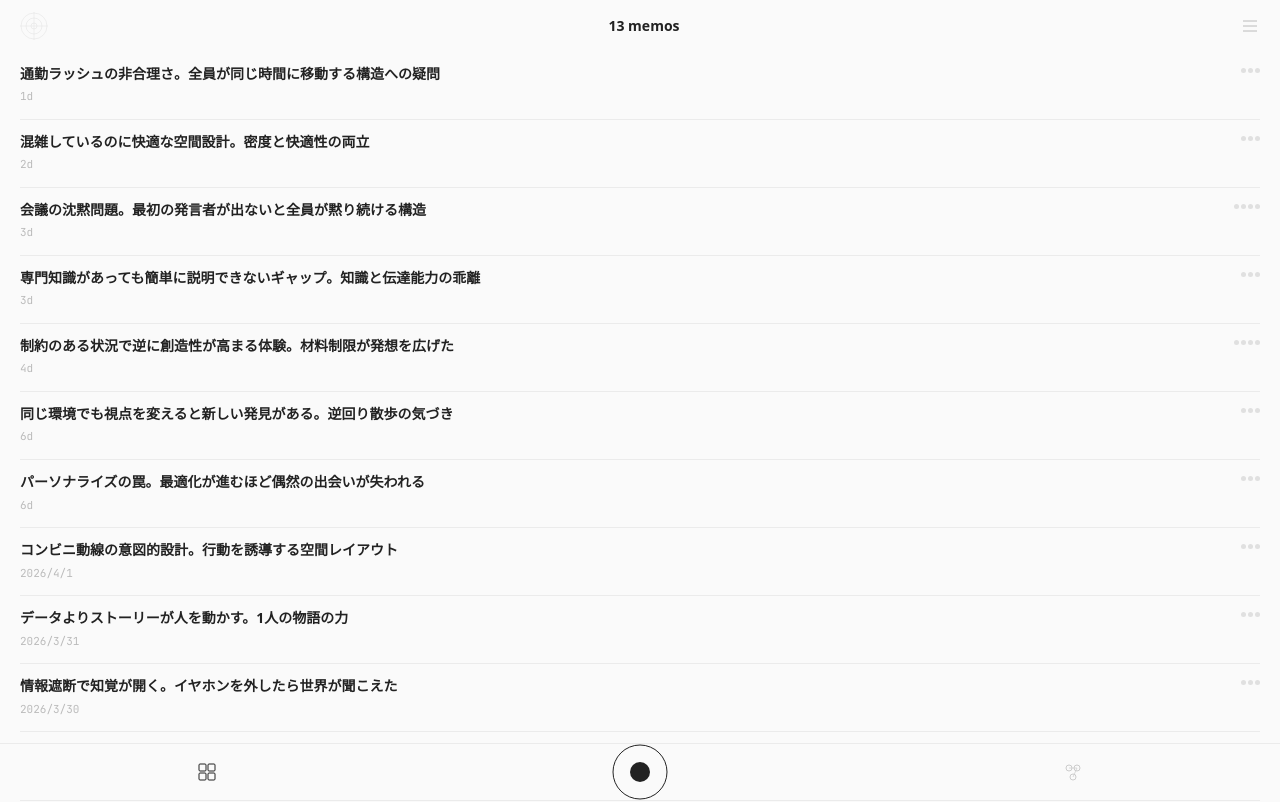
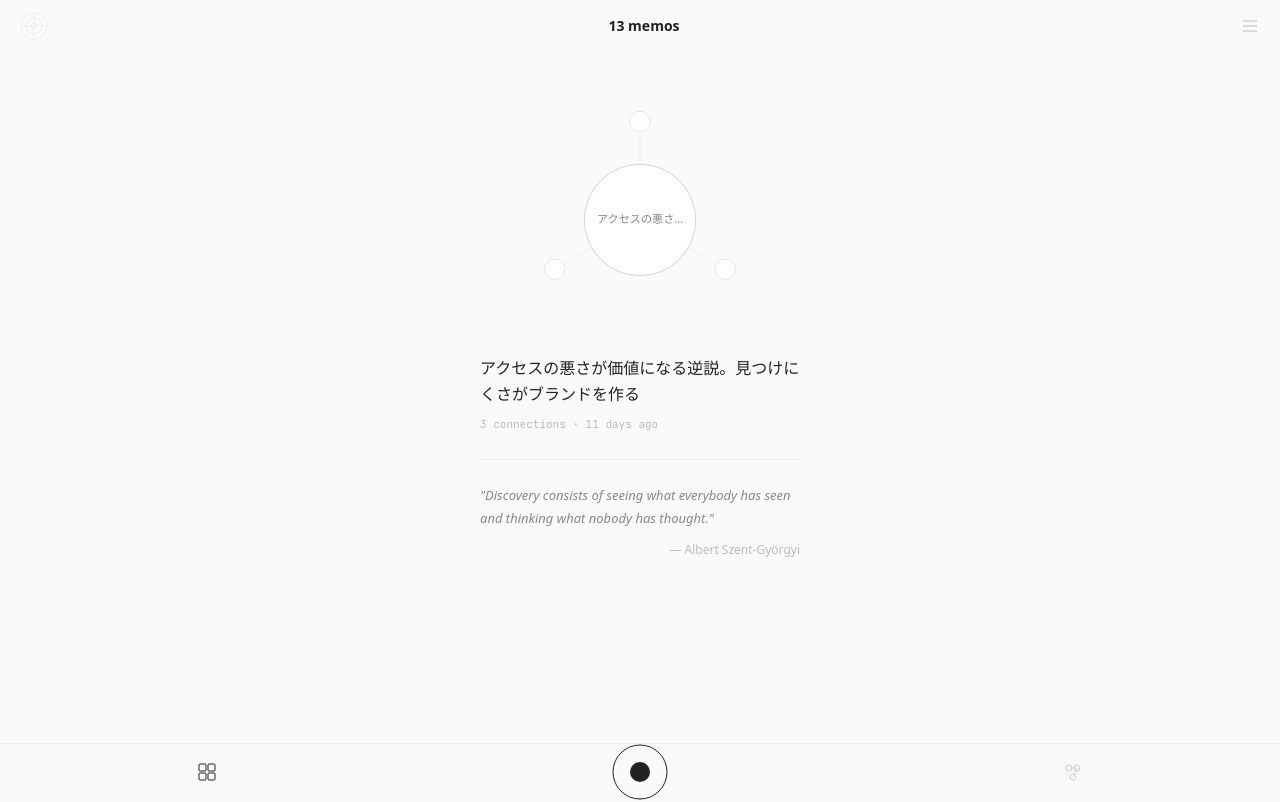
Before and after one commit to hiniku-aifactory/ideamemo, a Next.js app: page / in a window 1280 px wide. Shown: the top 802 px of the page. Built offline with nearby package versions, Linux system fonts and the light colour scheme; sample sign-in values are in the browser's storage.

Commit message:
FIX: §2 ホーム再設計 — ノードプレビュー+偉人の言葉

```diff
--- /dev/null
+++ b/src/app/api/connections/route.ts
@@ -0,0 +1,13 @@
+import { NextResponse } from "next/server";
+import { mockDb } from "@/lib/mock/db";
+import { MOCK_MODE } from "@/lib/mock/data";
+
+// GET -- 接続一覧
+export async function GET() {
+  if (MOCK_MODE) {
+    const connections = mockDb.connections.list();
+    return NextResponse.json({ connections });
+  }
+
+  return NextResponse.json({ connections: [] });
+}
--- a/src/app/page.tsx
+++ b/src/app/page.tsx
@@ -4,48 +4,60 @@ import { useAuth } from "@/components/auth-provider";
 import { useEffect, useState, useCallback } from "react";
 import { useRouter } from "next/navigation";
 import { AppHeader } from "@/components/app-header";
-import type { Idea } from "@/lib/types";
+import { NodePreview } from "@/components/node-preview";
+import { pickHomeIdea } from "@/lib/home-picker";
+import { quotes } from "@/lib/quotes";
+import type { Idea, Connection } from "@/lib/types";
 
-const MEMO_LIMIT = 20;
-
-interface IdeaWithMeta extends Idea {
-  connection_count?: number;
+interface Quote {
+  text: string;
+  author: string;
+  ja?: string;
 }
 
 function timeAgo(dateStr: string): string {
   const diff = Date.now() - new Date(dateStr).getTime();
-  const min = Math.floor(diff / 60000);
-  if (min < 1) return "now";
-  if (min < 60) return `${min}m`;
-  const hr = Math.floor(min / 60);
-  if (hr < 24) return `${hr}h`;
-  const d = Math.floor(hr / 24);
-  if (d < 7) return `${d}d`;
-  return new Date(dateStr).toLocaleDateString("ja-JP");
+  const d = Math.floor(diff / (1000 * 60 * 60 * 24));
+  if (d < 1) return "today";
+  if (d === 1) return "1 day ago";
+  return `${d} days ago`;
+}
+
+function getDailyQuote(): Quote {
+  const dayOfYear = Math.floor(
+    (Date.now() - new Date(new Date().getFullYear(), 0, 0).getTime()) / (1000 * 60 * 60 * 24)
+  );
+  return (quotes as Quote[])[dayOfYear % quotes.length];
 }
 
 export default function HomePage() {
   const { user, loading } = useAuth();
   const router = useRouter();
-  const [ideas, setIdeas] = useState<IdeaWithMeta[]>([]);
+  const [ideas, setIdeas] = useState<Idea[]>([]);
+  const [connections, setConnections] = useState<Connection[]>([]);
   const [fetching, setFetching] = useState(true);
 
-  const fetchIdeas = useCallback(async () => {
+  const fetchData = useCallback(async () => {
     try {
-      const res = await fetch("/api/ideas");
-      const data = await res.json();
-      setIdeas(data.ideas || []);
+      const [ideasRes, connRes] = await Promise.all([
+        fetch("/api/ideas"),
+        fetch("/api/connections"),
+      ]);
+      const ideasData = await ideasRes.json();
+      const connData = connRes.ok ? await connRes.json() : { connections: [] };
+      setIdeas(ideasData.ideas || []);
+      setConnections(connData.connections || []);
     } catch (err) {
-      console.error("Failed to fetch ideas:", err);
+      console.error("Failed to fetch:", err);
     } finally {
       setFetching(false);
     }
   }, []);
 
   useEffect(() => {
-    if (user) fetchIdeas();
+    if (user) fetchData();
     else setFetching(false);
-  }, [user, fetchIdeas]);
+  }, [user, fetchData]);
 
   if (loading) {
     return (
@@ -63,14 +75,14 @@ export default function HomePage() {
     return null;
   }
 
+  const pick = !fetching ? pickHomeIdea(ideas, connections) : null;
+  const quote = getDailyQuote();
+
   return (
     <main className="flex flex-col min-h-dvh animate-page-enter">
-      <AppHeader
-        title={`${ideas.length} memos`}
-      />
+      <AppHeader title={`${ideas.length} memos`} />
 
-      {/* Content */}
-      <div className="flex-1 px-5 pb-28">
+      <div className="flex-1 flex flex-col items-center px-5 pb-28" style={{ paddingTop: "6vh" }}>
         {fetching ? (
           <div className="flex justify-center pt-20">
             <div
@@ -78,9 +90,45 @@ export default function HomePage() {
               style={{ borderColor: "var(--border)", borderTopColor: "transparent" }}
             />
           </div>
-        ) : ideas.length === 0 ? (
-          /* エンプティステート */
-          <div className="flex flex-col items-center" style={{ paddingTop: "25vh" }}>
+        ) : pick ? (
+          <>
+            {/* ノードプレビュー */}
+            <button
+              className="w-full max-w-xs"
+              onClick={() => router.push(`/memo/${pick.idea.id}`)}
+              aria-label={pick.idea.summary}
+            >
+              <NodePreview idea={pick.idea} connections={pick.connections} />
+            </button>
+
+            {/* サマリー */}
+            <p
+              className="mt-4 text-[16px] w-full max-w-xs"
+              style={{ color: "var(--text-primary)", lineHeight: 1.6 }}
+            >
+              {pick.idea.summary}
+            </p>
+
+            {/* メタ情報 */}
+            <p
+              className="mt-2 text-[11px] w-full max-w-xs"
+              style={{
+                color: "var(--text-muted)",
+                fontFamily: "'JetBrains Mono', ui-monospace, monospace",
+              }}
+            >
+              {pick.connections.length} connections · {timeAgo(pick.idea.created_at)}
+            </p>
+
+            {/* 区切り線 */}
+            <div
+              className="mt-6 w-full max-w-xs"
+              style={{ borderTop: "0.5px solid var(--border-light)" }}
+            />
+          </>
+        ) : (
+          <>
+            {/* エンプティステート */}
             <svg width="80" height="80" viewBox="0 0 80 80" fill="none">
               <circle cx="40" cy="40" r="38" stroke="#E0E0E0" strokeWidth="0.5" />
               <circle cx="40" cy="40" r="24" stroke="#E0E0E0" strokeWidth="0.5" />
@@ -97,74 +145,48 @@ export default function HomePage() {
             >
               0 nodes
             </span>
-          </div>
-        ) : (
-          /* メモ一覧 */
-          <div>
-            {ideas.map((idea, idx) => (
-              <button
-                key={idea.id}
-                onClick={() => router.push(`/memo/${idea.id}`)}
-                className="w-full text-left py-3"
-                style={{
-                  borderBottom: idx < ideas.length - 1 ? "0.5px solid var(--border-light)" : "none",
-                }}
+
+            {/* 区切り線 */}
+            <div
+              className="mt-8 w-full max-w-xs"
+              style={{ borderTop: "0.5px solid var(--border-light)" }}
+            />
+          </>
+        )}
+
+        {/* 偉人の言葉 */}
+        <div className="mt-6 w-full max-w-xs">
+          {quote.ja ? (
+            <>
+              <p
+                className="text-[13px] italic"
+                style={{ color: "var(--text-secondary)", lineHeight: 1.8 }}
               >
-                <div className="flex items-start justify-between gap-3">
-                  <div className="flex-1 min-w-0">
-                    <p
-                      className="text-[14px] font-semibold leading-snug truncate"
-                      style={{ color: "var(--text-primary)" }}
-                    >
-                      {idea.summary}
-                    </p>
-                    <span
-                      className="text-[11px] mt-1 block"
-                      style={{
-                        color: "var(--text-muted)",
-                        fontFamily: "'JetBrains Mono', ui-monospace, monospace",
-                      }}
-                    >
-                      {timeAgo(idea.created_at)}
-                    </span>
-                  </div>
-                  {/* 外部知識数ドット */}
-                  {(idea.connection_count ?? 0) > 0 && (
-                    <div className="flex gap-0.5 mt-1 flex-shrink-0">
-                      {Array.from({ length: idea.connection_count ?? 0 }).map((_, i) => (
-                        <div
-                          key={i}
-                          className="rounded-full"
-                          style={{
-                            width: "5px",
-                            height: "5px",
-                            background: "var(--border)",
-                          }}
-                        />
-                      ))}
-                    </div>
-                  )}
-                </div>
-              </button>
-            ))}
-          </div>
-        )}
+                {`"${quote.ja}"`}
+              </p>
+              <p
+                className="mt-1 text-[11px] italic"
+                style={{ color: "var(--text-muted)", lineHeight: 1.6 }}
+              >
+                {`"${quote.text}"`}
+              </p>
+            </>
+          ) : (
+            <p
+              className="text-[13px] italic"
+              style={{ color: "var(--text-secondary)", lineHeight: 1.8 }}
+            >
+              {`"${quote.text}"`}
+            </p>
+          )}
+          <p
+            className="mt-2 text-[12px] text-right"
+            style={{ color: "var(--text-muted)" }}
+          >
+            — {quote.author}
+          </p>
+        </div>
       </div>
-
-      {/* メモ数表示 */}
-      {ideas.length > 0 && (
-        <div className="text-center pb-28">
-          <span
-            className="text-[10px]"
-            style={{
-              color: "var(--text-muted)",
-              fontFamily: "'JetBrains Mono', ui-monospace, monospace",
-            }}
-          >
-            {ideas.length}/{MEMO_LIMIT}
-          </span>
-        </div>
-      )}
     </main>
   );
 }
--- /dev/null
+++ b/src/components/node-preview.tsx
@@ -0,0 +1,84 @@
+import type { Idea, Connection } from "@/lib/types";
+
+interface NodePreviewProps {
+  idea: Idea;
+  connections: Connection[];
+}
+
+const MAIN_R = 65;
+const SAT_R = 12;
+const SAT_DIST = 115;
+const VIEW_W = 360;
+const VIEW_H = 280;
+const CX = VIEW_W / 2;
+const CY = VIEW_H / 2;
+
+function satellitePos(index: number, total: number): { x: number; y: number } {
+  const angleDeg = -90 + (360 / total) * index;
+  const rad = (angleDeg * Math.PI) / 180;
+  return {
+    x: CX + SAT_DIST * Math.cos(rad),
+    y: CY + SAT_DIST * Math.sin(rad),
+  };
+}
+
+export function NodePreview({ idea, connections }: NodePreviewProps) {
+  const satellites = connections.slice(0, 3);
+
+  const label = idea.summary.slice(0, 7) + (idea.summary.length > 7 ? "…" : "");
+
+  return (
+    <svg
+      viewBox={`0 0 ${VIEW_W} ${VIEW_H}`}
+      width="100%"
+      style={{ maxHeight: "240px" }}
+      aria-hidden="true"
+    >
+      {/* 接続線 */}
+      {satellites.map((_, i) => {
+        const pos = satellitePos(i, satellites.length || 1);
+        return (
+          <line
+            key={i}
+            x1={CX}
+            y1={CY}
+            x2={pos.x}
+            y2={pos.y}
+            stroke="#E0E0E0"
+            strokeWidth="0.5"
+          />
+        );
+      })}
+
+      {/* メインノード */}
+      <circle cx={CX} cy={CY} r={MAIN_R} fill="#FFFFFF" stroke="#CCCCCC" strokeWidth="1" />
+      <text
+        x={CX}
+        y={CY}
+        textAnchor="middle"
+        dominantBaseline="middle"
+        fontSize="13"
+        fill="#888888"
+        fontFamily="system-ui, -apple-system, sans-serif"
+      >
+        {label}
+      </text>
+
+      {/* 衛星ノード */}
+      {satellites.map((_, i) => {
+        const pos = satellitePos(i, satellites.length);
+        return (
+          <circle
+            key={i}
+            cx={pos.x}
+            cy={pos.y}
+            r={SAT_R}
+            fill="#FFFFFF"
+            stroke="#E0E0E0"
+            strokeWidth="1"
+          />
+        );
+      })}
+    </svg>
+  );
+}
--- /dev/null
+++ b/src/lib/home-picker.ts
@@ -0,0 +1,67 @@
+import type { Idea, Connection } from "@/lib/types";
+
+const SESSION_KEY = "ideamemo-home-pick";
+
+interface PickResult {
+  idea: Idea;
+  connections: Connection[];
+}
+
+function daysSince(dateStr: string): number {
+  return (Date.now() - new Date(dateStr).getTime()) / (1000 * 60 * 60 * 24);
+}
+
+export function pickHomeIdea(ideas: Idea[], connections: Connection[]): PickResult | null {
+  if (ideas.length === 0) return null;
+
+  const connCountMap = new Map<string, number>();
+  connections.forEach((c) => {
+    connCountMap.set(c.idea_from_id, (connCountMap.get(c.idea_from_id) || 0) + 1);
+    if (c.idea_to_id) {
+      connCountMap.set(c.idea_to_id, (connCountMap.get(c.idea_to_id) || 0) + 1);
+    }
+  });
+
+  const cached = typeof sessionStorage !== "undefined" ? sessionStorage.getItem(SESSION_KEY) : null;
+  if (cached) {
+    const cachedId = cached;
+    const found = ideas.find((i) => i.id === cachedId);
+    if (found) {
+      const relatedConns = connections.filter(
+        (c) => c.idea_from_id === found.id || c.idea_to_id === found.id
+      );
+      return { idea: found, connections: relatedConns };
+    }
+  }
+
+  const weights = ideas.map((idea) => {
+    const connCount = connCountMap.get(idea.id) || 0;
+    const days = daysSince(idea.created_at);
+    let weight = 1;
+    weight += connCount * 2;
+    if (days >= 3) weight += 3;
+    weight += Math.random() * 2;
+    return weight;
+  });
+
+  const totalWeight = weights.reduce((a, b) => a + b, 0);
+  let rand = Math.random() * totalWeight;
+  let picked = ideas[ideas.length - 1];
+  for (let i = 0; i < ideas.length; i++) {
+    rand -= weights[i];
+    if (rand <= 0) {
+      picked = ideas[i];
+      break;
+    }
+  }
+
+  if (typeof sessionStorage !== "undefined") {
+    sessionStorage.setItem(SESSION_KEY, picked.id);
+  }
+
+  const relatedConns = connections.filter(
+    (c) => c.idea_from_id === picked.id || c.idea_to_id === picked.id
+  );
+
+  return { idea: picked, connections: relatedConns };
+}
```
